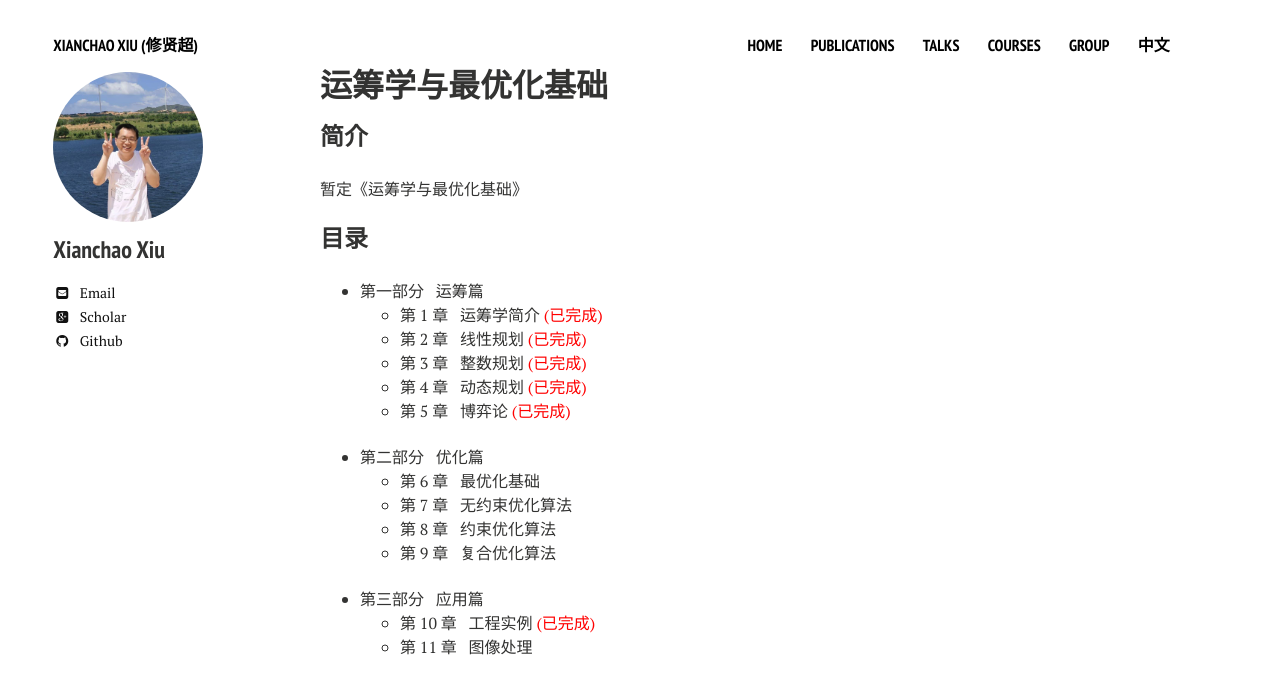
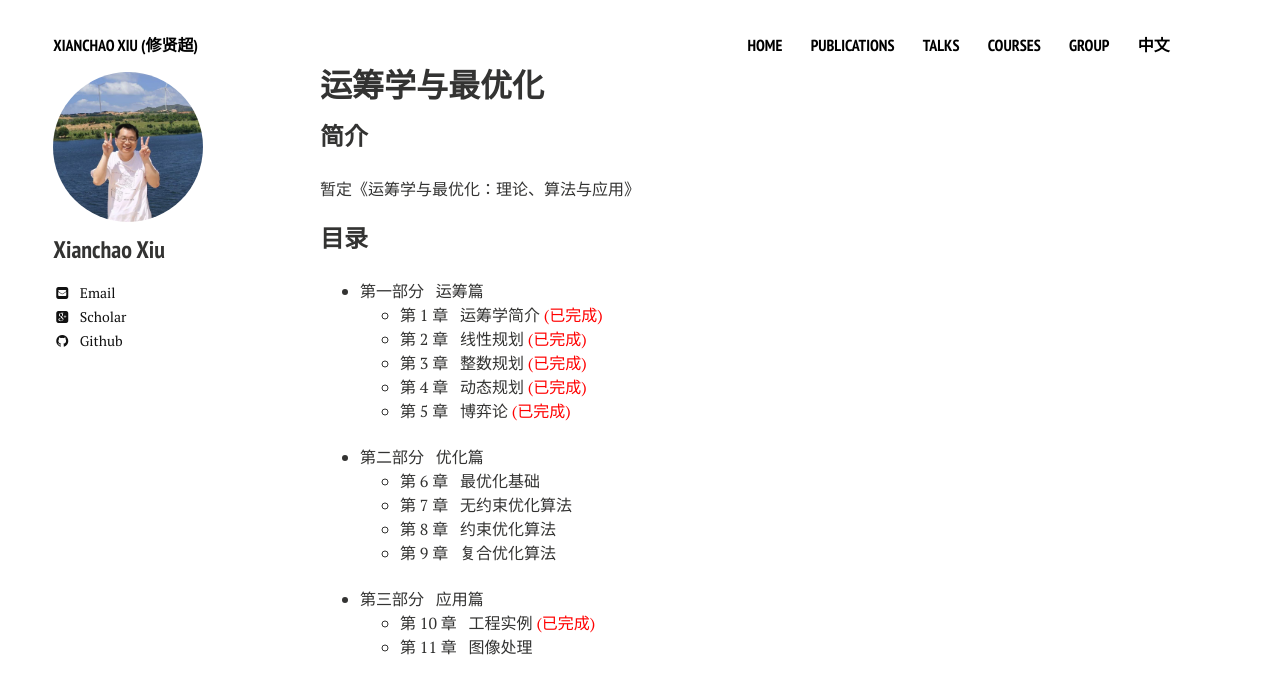
Before and after one commit to xianchaoxiu/xianchaoxiu.github.io, a Jekyll site: the page built from chinese/book/OROPT/index.md, in a window 1280 px wide. Shown: the top 694 px of the page. Built offline with Jekyll 4.4.1, drawn with Linux system fonts in a browser that asks for light colours; nearby versions of some CDN libraries.

Commit message:
Update index.md

```diff
--- a/chinese/book/OROPT/index.md
+++ b/chinese/book/OROPT/index.md
@@ -1,12 +1,12 @@
 ---
 layout: page
-title: 运筹学与最优化基础
+title: 运筹学与最优化
 comments: false
 share: false
 ---
 
 ### 简介
-暂定《运筹学与最优化基础》
+暂定《运筹学与最优化：理论、算法与应用》
 
 
 ### 目录
```
